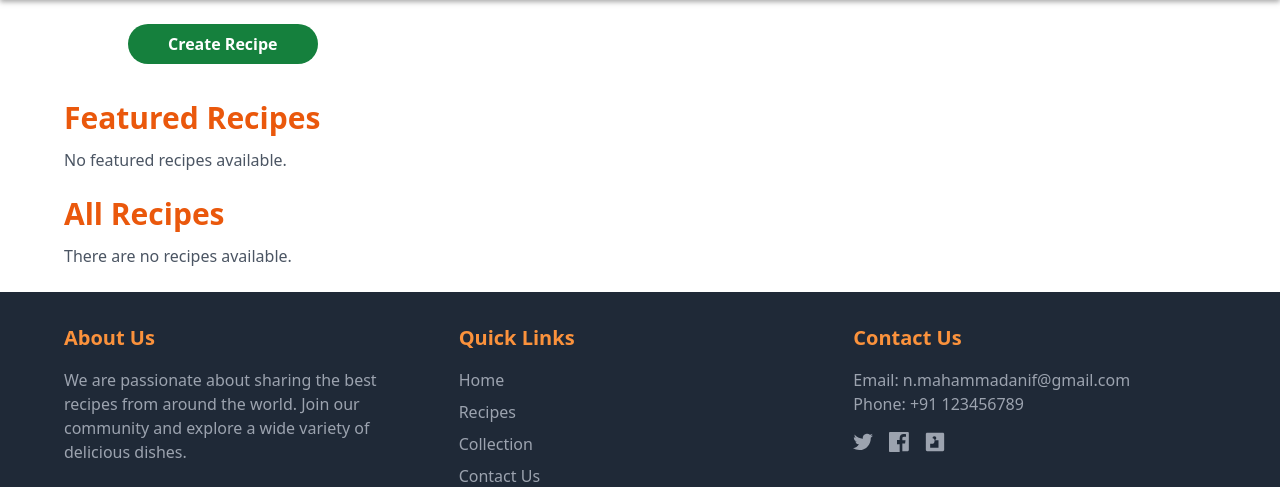
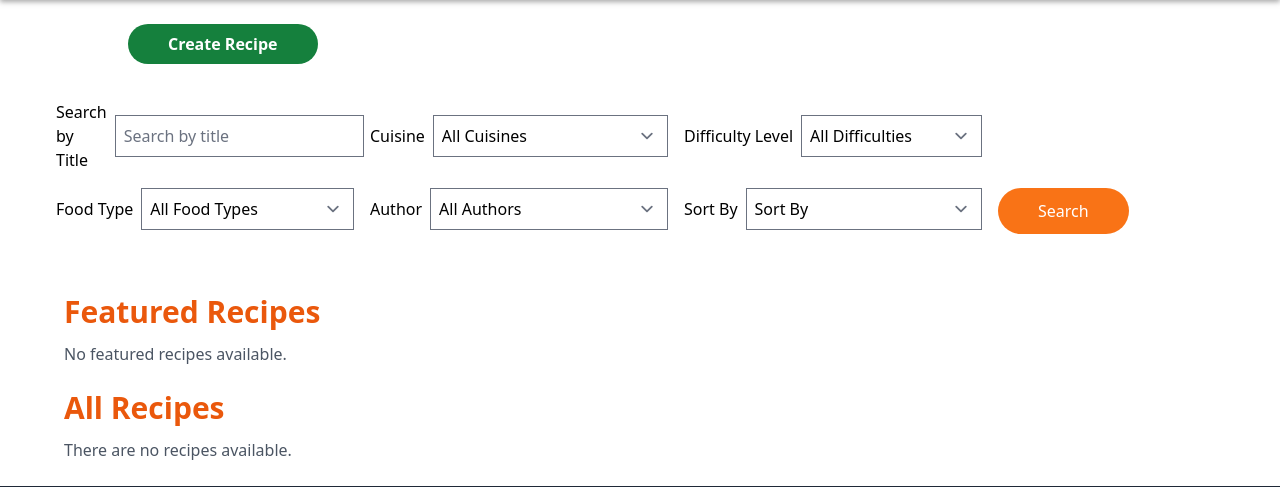
Before and after one commit to Anif7/Recipe_App, a Django app: page /recipes/ in a window 1280 px wide. Shown: the part 76-563 px from the top of the page. Run offline with Django 5.2, Linux system fonts and the light colour scheme; data that the repository does not hold is empty; some libraries are stand-ins or nearby versions.

Commit message:
Add Search, Sort, Filter in Recipe list

```diff
--- /dev/null
+++ b/recipes/filters.py
@@ -0,0 +1,14 @@
+import django_filters
+from .models import Recipe
+from django.contrib.auth.models import User
+
+class RecipeFilter(django_filters.FilterSet):
+    title = django_filters.CharFilter(lookup_expr='icontains', label='Search by title')
+    author = django_filters.ModelChoiceFilter(queryset=User.objects.all(), label='Author')
+    cuisine = django_filters.ChoiceFilter(choices=Recipe.CUISINE_CHOICES)
+    difficulty_level = django_filters.ChoiceFilter(choices=Recipe.DIFFICULTY_CHOICES)
+    food_type = django_filters.ChoiceFilter(choices=Recipe.FOOD_TYPE_CHOICE)
+
+    class Meta:
+        model = Recipe
+        fields = ['title', 'author', 'cuisine', 'difficulty_level', 'food_type']
--- a/recipes/templates/recipes/recipe_list.html
+++ b/recipes/templates/recipes/recipe_list.html
@@ -2,6 +2,68 @@
 <div class="mt-6 flex ml-32">
   <a href="{% url 'recipe:recipe_create'  %}" class="bg-green-700 text-white p-2 rounded-full px-10 mb-3 font-bold">Create Recipe</a>
 </div>
+<div class="mt-6 px-8 flex justify-center">
+  <form method="GET" class="mb-6 flex flex-wrap justify-start ml-6">
+    <div class="flex items-center mb-4 mr-4 w-1/4">
+        <label for="title" class="block mr-2">Search by Title</label>
+        <input type="text" id="title" name="title" placeholder="Search by title" value="{{ filter.data.title }}" class="border p-2 flex-grow">
+    </div>
+
+    <div class="flex items-center mb-4 mr-4 w-1/4">
+        <label for="cuisine" class="block mr-2">Cuisine</label>
+        <select id="cuisine" name="cuisine" class="border p-2 flex-grow">
+            <option value="">All Cuisines</option>
+            {% for choice in filter.form.cuisine.field.choices %}
+                <option value="{{ choice.0 }}" {% if choice.0 == filter.data.cuisine %}selected{% endif %}>{{ choice.1 }}</option>
+            {% endfor %}
+        </select>
+    </div>
+
+    <div class="flex items-center mb-4 mr-4 w-1/4">
+        <label for="difficulty_level" class="block mr-2">Difficulty Level</label>
+        <select id="difficulty_level" name="difficulty_level" class="border p-2 flex-grow">
+            <option value="">All Difficulties</option>
+            {% for choice in filter.form.difficulty_level.field.choices %}
+                <option value="{{ choice.0 }}" {% if choice.0 == filter.data.difficulty_level %}selected{% endif %}>{{ choice.1 }}</option>
+            {% endfor %}
+        </select>
+    </div>
+
+    <div class="flex items-center mb-4 mr-4 w-1/4">
+        <label for="food_type" class="block mr-2">Food Type</label>
+        <select id="food_type" name="food_type" class="border p-2 flex-grow">
+            <option value="">All Food Types</option>
+            {% for choice in filter.form.food_type.field.choices %}
+                <option value="{{ choice.0 }}" {% if choice.0 == filter.data.food_type %}selected{% endif %}>{{ choice.1 }}</option>
+            {% endfor %}
+        </select>
+    </div>
+
+    <div class="flex items-center mb-4 mr-4 w-1/4">
+        <label for="author" class="block mr-2">Author</label>
+        <select id="author" name="author" class="border p-2 flex-grow">
+            <option value="">All Authors</option>
+            {% for user in filter.form.author.field.choices %}
+                <option value="{{ user.0 }}" {% if user.0 == filter.data.author %}selected{% endif %}>{{ user.1 }}</option>
+            {% endfor %}
+        </select>
+    </div>
+
+    <div class="flex items-center mb-4 mr-4 w-1/4">
+        <label for="sort_by" class="block mr-2">Sort By</label>
+        <select id="sort_by" name="sort_by" class="border p-2 flex-grow">
+            <option value="">Sort By</option>
+            <option value="calories_low_high" {% if filter.data.sort_by == 'calories_low_high' %}selected{% endif %}>Calories: Lowest to Highest</option>
+            <option value="calories_high_low" {% if filter.data.sort_by == 'calories_high_low' %}selected{% endif %}>Calories: Highest to Lowest</option>
+            <option value="created_at_new_old" {% if filter.data.sort_by == 'created_at_new_old' %}selected{% endif %}>Created At: Newest First</option>
+            <option value="created_at_old_new" {% if filter.data.sort_by == 'created_at_old_new' %}selected{% endif %}>Created At: Oldest First</option>
+        </select>
+    </div>
+
+    <button type="submit" class="bg-orange-500 text-white p-2 rounded-full px-10 mb-3">Search</button>
+</form>
+</div>
+
 <div class="container mx-auto py-6 px-16">
 
   <div class="mb-6">
--- a/recipes/views.py
+++ b/recipes/views.py
@@ -10,24 +10,68 @@ from django.forms import ValidationError
 from django.contrib.auth.decorators import login_required
 from django.contrib.auth.mixins import LoginRequiredMixin
 from django.views import View
+from .filters import RecipeFilter
 
 def home_page(request):
     return render(request,'home.html')
 
 
 class RecipeListView(ListView):
-    model=Recipe
-    template_name='recipe_list.html'
-    context_object_name='recipes'
-    paginate_by=3
-    ordering = ['-created_at']
+    model = Recipe
+    template_name = 'recipes/recipe_list.html'
+    context_object_name = 'recipes'
+    paginate_by = 3
+    filterset_class = RecipeFilter
 
-    def get_context_data(self,**kwargs):
-        context=super().get_context_data(**kwargs)
-        featured_recipes=Recipe.objects.filter(featured=True).order_by('-created_at')
-        paginator=Paginator(featured_recipes,6)
-        page_number=self.request.GET.get('featured_page')
-        context['featured_recipes_page']=paginator.get_page(page_number)
+    def get_queryset(self):
+        queryset = Recipe.objects.all()
+
+        # Get the sort parameter
+        sort_by = self.request.GET.get('sort_by')
+
+        # Apply sorting to the queryset
+        if sort_by == 'calories_low_high':
+            queryset = queryset.order_by('calories')
+        elif sort_by == 'calories_high_low':
+            queryset = queryset.order_by('-calories')
+        elif sort_by == 'created_at_new_old':
+            queryset = queryset.order_by('-created_at')
+        elif sort_by == 'created_at_old_new':
+            queryset = queryset.order_by('created_at')
+
+        # Now apply the filterset with the sorted queryset
+        self.filterset = self.filterset_class(self.request.GET, queryset=queryset)
+
+        return self.filterset.qs
+
+    def get_context_data(self, **kwargs):
+        context = super().get_context_data(**kwargs)
+
+        # Get the sort parameter for featured recipes
+        sort_by = self.request.GET.get('sort_by')
+
+        # Apply sorting to the featured recipes
+        featured_recipes = Recipe.objects.filter(featured=True)
+
+        if sort_by == 'calories_low_high':
+            featured_recipes = featured_recipes.order_by('calories')
+        elif sort_by == 'calories_high_low':
+            featured_recipes = featured_recipes.order_by('-calories')
+        elif sort_by == 'created_at_new_old':
+            featured_recipes = featured_recipes.order_by('-created_at')
+        elif sort_by == 'created_at_old_new':
+            featured_recipes = featured_recipes.order_by('created_at')
+
+        # Apply the filterset to the featured recipes
+        self.filterset_featured = self.filterset_class(self.request.GET, queryset=featured_recipes)
+        context['featured_recipes_page'] = self.filterset_featured.qs
+
+        # Pagination for featured recipes
+        paginator = Paginator(context['featured_recipes_page'], 6)
+        page_number = self.request.GET.get('featured_page')
+        context['featured_recipes_page'] = paginator.get_page(page_number)
+
+        context['filter'] = self.filterset
         return context
 
 
```
